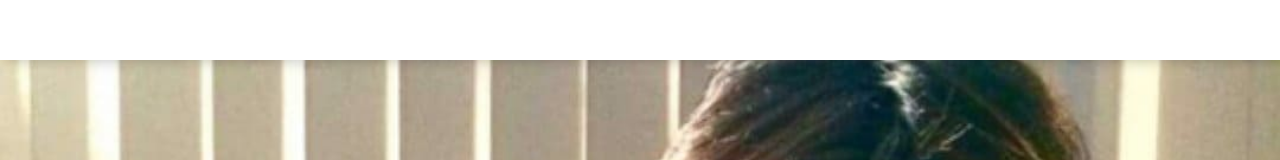
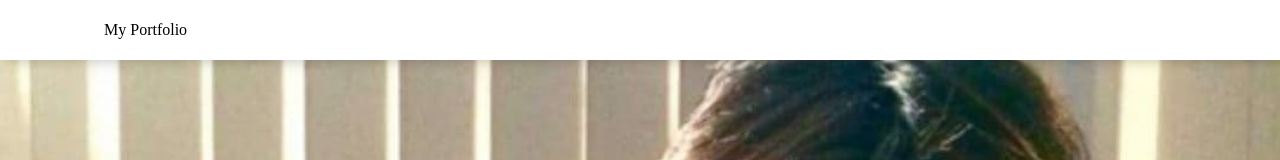
Before and after one commit to josesarmiento12/josesarmiento12.github.io, a plain HTML site: page index.html in a window 1280 px wide. Shown: the top 160 px of the page. Drawn offline with Linux system fonts and the light colour scheme; files whose address does not match are found by name.

Commit message:
First Commit

```diff
--- a/index.html
+++ b/index.html
@@ -13,6 +13,7 @@
 	<nav>
 	<!--menu-->
 	<ul>
+	<p>My Portfolio</p>
 	<li><a href="#"></a></li>
 	<li><a href="#"></a></li>
 	</ul>
```
